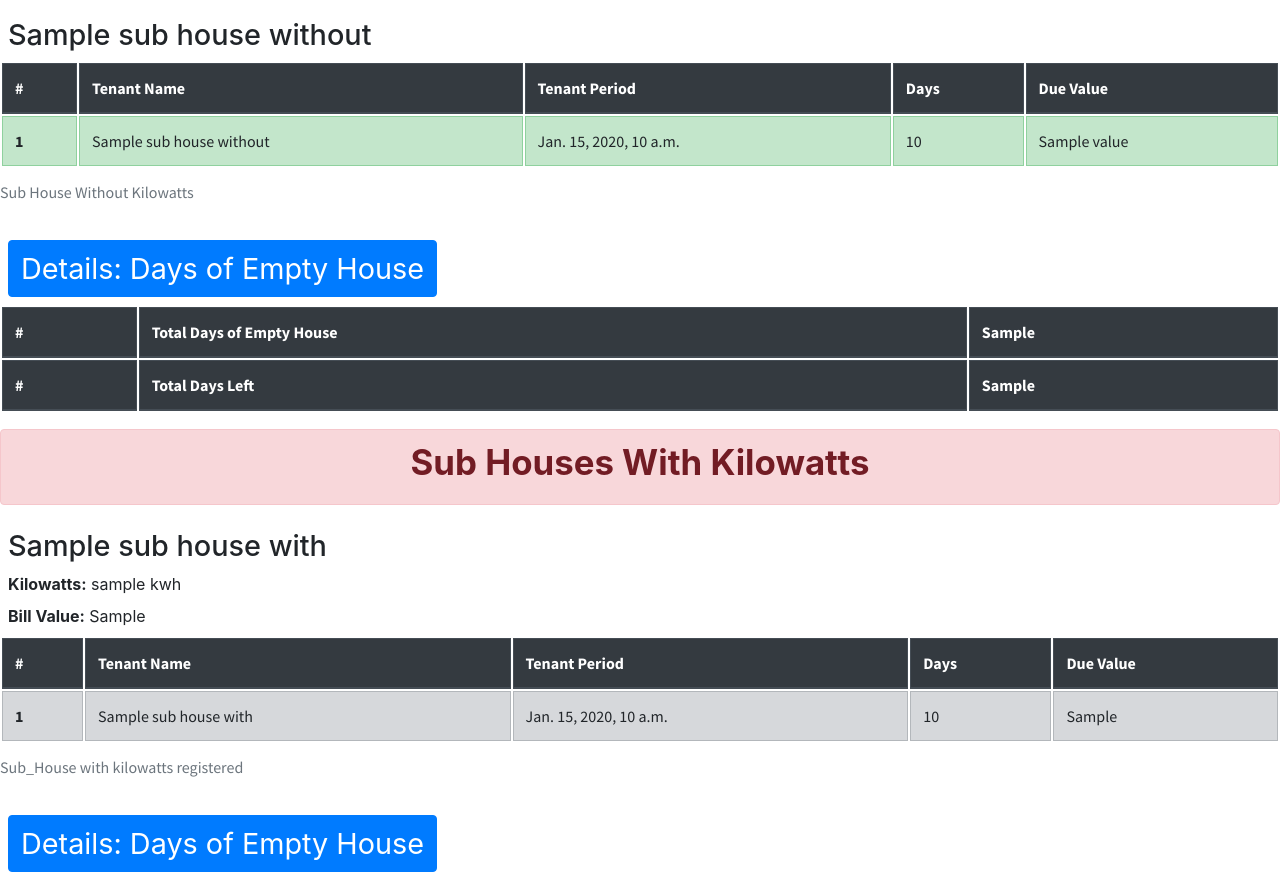
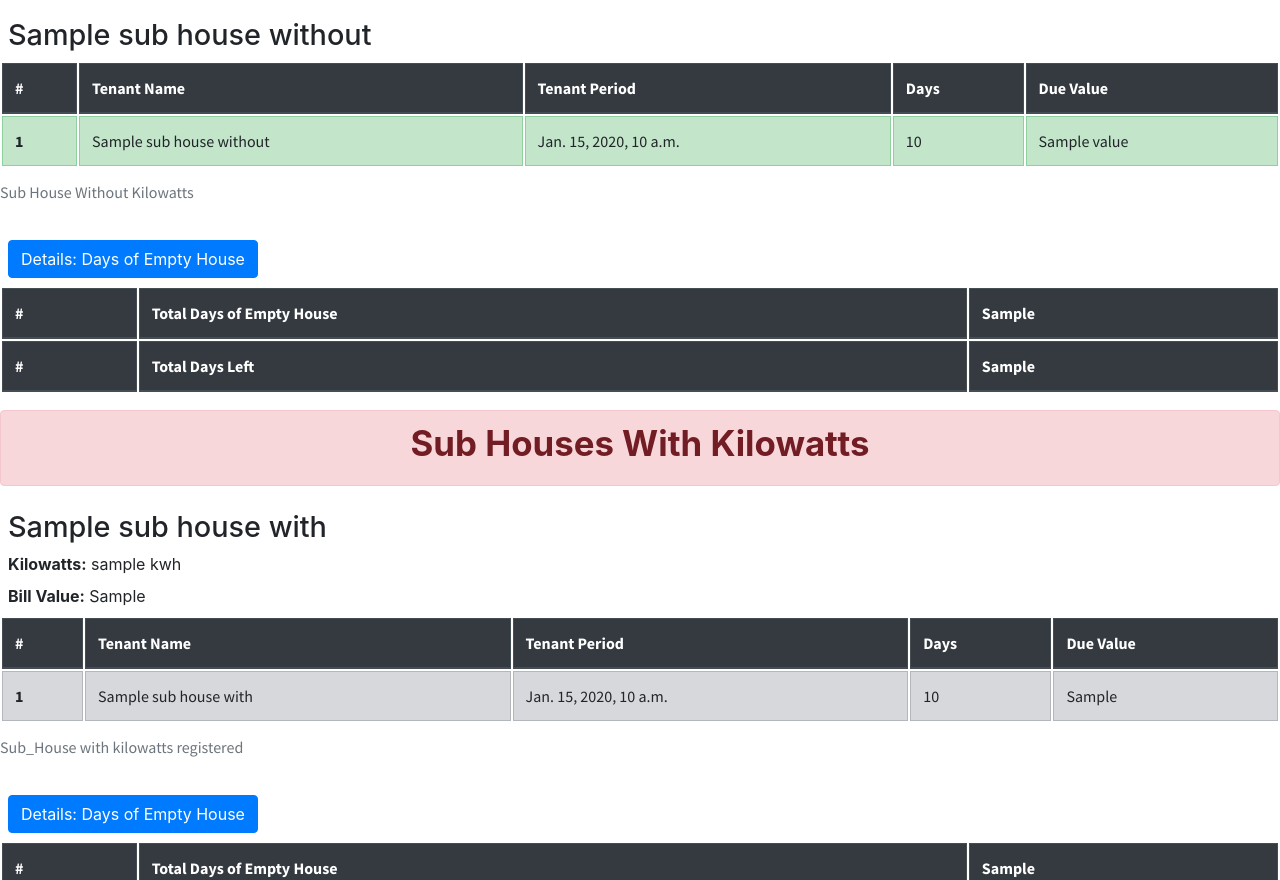
Before and after one commit to Yuri-Lima/SharePay, a Django app: template templates/houses/calc_bill/calc_main_house.html in a window 1280 px wide. Shown: the part 702-1582 px from the top of the page. Run offline with Django 3.2, Linux system fonts and the light colour scheme; the template is opened without the code that fills it: most values are stand-ins (such as "Sample title", 1, 10 or a date in 2020); lists and menus that the app fills with data are empty; some libraries are stand-ins or nearby versions.

Commit message:
Doc/Refact

```diff
--- a/templates/houses/calc_bill/calc_main_house.html
+++ b/templates/houses/calc_bill/calc_main_house.html
@@ -104,7 +104,7 @@
 {% comment %} START TABLE LEFT OVER {% endcomment %}
 {% if  calc_1.left_over1 %}
   <p class="m-2">
-    <a class="btn btn-primary text-responsive2" data-toggle="collapse" href="#collapseWithoutKWH" role="button" aria-expanded="false" aria-controls="collapseExample">
+    <a class="btn btn-primary" data-toggle="collapse" href="#collapseWithoutKWH" role="button" aria-expanded="false" aria-controls="collapseExample">
       Details: Days of Empty House
     </a>
   </p>
--- a/templates/houses/calc_bill/with_kwh.html
+++ b/templates/houses/calc_bill/with_kwh.html
@@ -47,7 +47,7 @@
 {% comment %} START TABLE LEFT OVER {% endcomment %}
 {% if  calc_2.left_over1 %}
   <p class="m-2">
-    <a class="btn btn-primary text-responsive2" data-toggle="collapse" href="#collapseWithKWH" role="button" aria-expanded="false" aria-controls="collapseExample">
+    <a class="btn btn-primary" data-toggle="collapse" href="#collapseWithKWH" role="button" aria-expanded="false" aria-controls="collapseExample">
       Details: Days of Empty House
     </a>
   </p>
```
